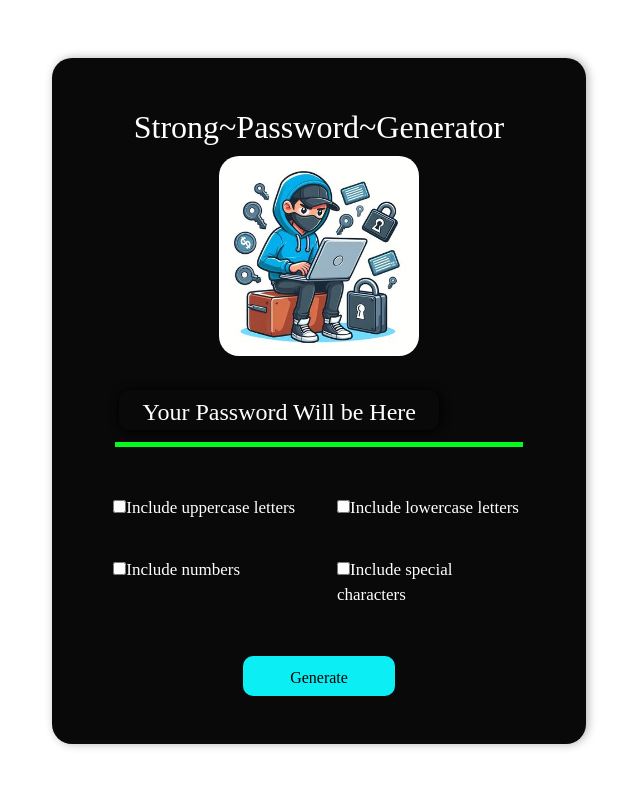
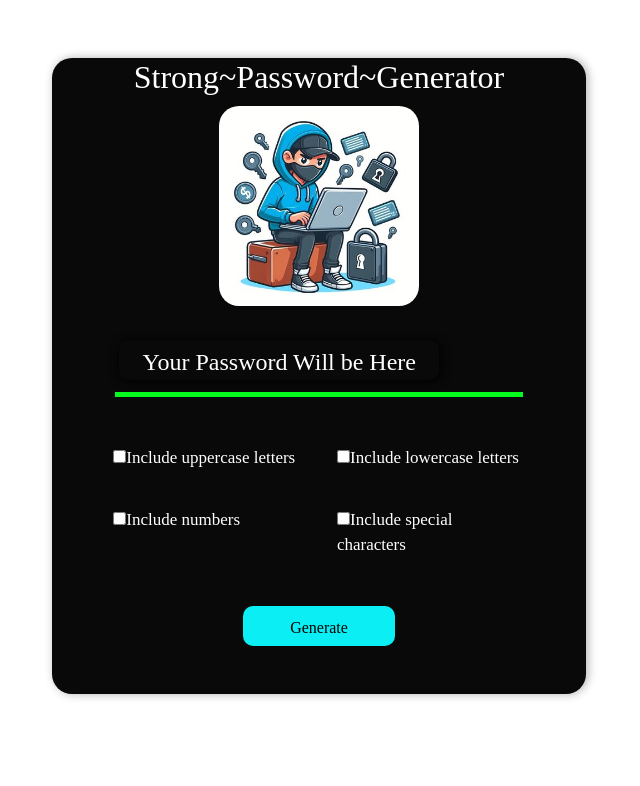
Before and after one commit to SamuelAsmare/password, a React (Create React App) app: page / in a window 1280 px wide. Shown: the top 786 px of the page, without its empty margins (321-961 px from the left). Built offline with nearby package versions, Linux system fonts and the light colour scheme.

Commit message:
margin updated

```diff
--- a/src/App.css
+++ b/src/App.css
@@ -17,7 +17,7 @@
   }
 }
 .container{
-  padding-top:50px;
+  padding-top:0px;
   margin:auto;
   width: 100%;
   display:flex;
```
